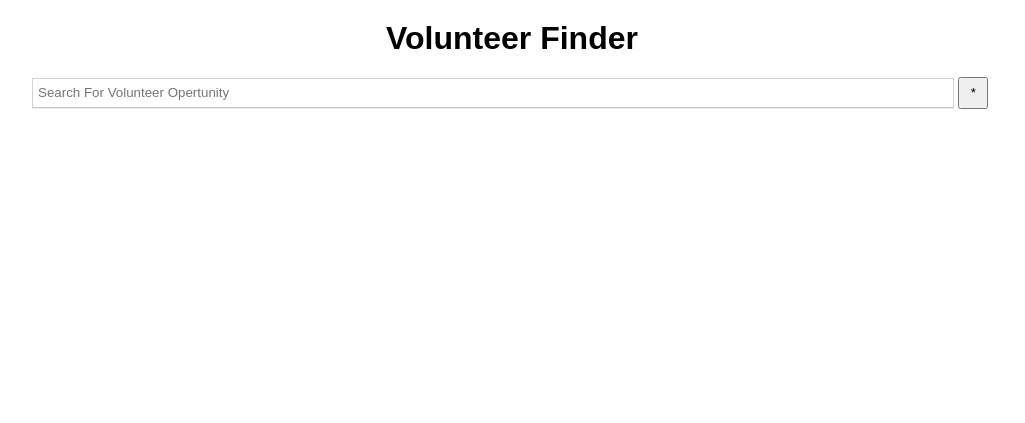
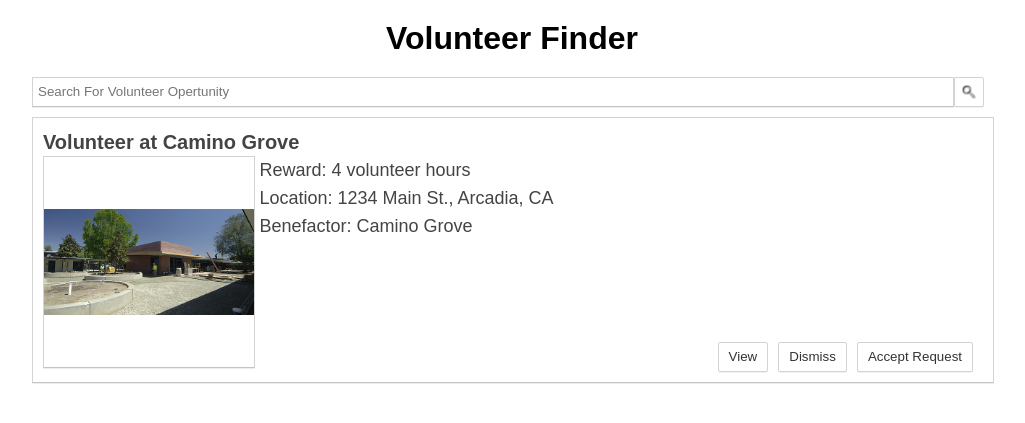
Before and after one commit to arcadia-high-coding-group/ahsweb, a PHP site: page / in a window 1280 px wide. Shown: the top 423 px of the page, without its empty margins (128-1153 px from the left). Run offline with PHP 8.4, Linux system fonts and the light colour scheme.

Commit message:
modified: form_elements.css, index.php, and main.css. added: images/, uploads/

```diff
--- a/form_elements.css
+++ b/form_elements.css
@@ -1,3 +1,5 @@
+/* IDS */
+
 #big-search
 {
 	width: 915px;
@@ -25,6 +27,46 @@
 	padding: 0;
 	margin: 0;
 	line-height: 18px;
+	margin-left: -4px;
 	padding-top: 5px;
 	padding-bottom: 5px;
+	border: 1px solid transparent;
+	text-decoration: none;
+	white-space: nowrap;
+	cursor: pointer;
+	border-radius: 2px;
+	border-color: #d3d3d3;
+	color: #333;
+	box-shadow: 0 1px 0 rgba(0,0,0,0.05);
+	background-repeat: no-repeat;
+	background-position: center;
+	background-color: #fff;
+	background-image: url("images/search-btn.png");
 }
+
+/* CLASSES */
+
+.btn
+{
+	display: inline-block;
+	outline: 0;
+	padding: 0;
+	margin: 0;
+	line-height: 18px;
+	padding-top: 5px;
+	padding-bottom: 5px;
+	border: 1px solid transparent;
+	text-decoration: none;
+	white-space: nowrap;
+	cursor: pointer;
+	border-radius: 2px;
+	border-color: #d3d3d3;
+	color: #333;
+	box-shadow: 0 1px 0 rgba(0,0,0,0.05);
+	background-repeat: no-repeat;
+	background-position: center;
+	background-color: #fff;
+	padding-left: 10px;
+	padding-right: 10px;
+	margin-right: 10px;
+}
--- a/index.php
+++ b/index.php
@@ -3,9 +3,24 @@
 <div id="wrapper">
 
 	<input id="big-search" type='text' placeholder='Search For Volunteer Opertunity' />
-	<button id="big-search-btn">*</button>
+	<button id="big-search-btn">&nbsp;</button>
+
+	<div class="job-div col6">
+		<div class="job-title-div">Volunteer at Camino Grove</div>
+		<div class='clear'></div>
+		<div class="job-image-thumbnail" style='background-image: url("uploads/CaminoGroveElementary.jpg")'></div>
+		<div class="job-text-div">
+			Reward: 4 volunteer hours<br />
+			Location: 1234 Main St., Arcadia, CA<br />
+			Benefactor: Camino Grove
+			<div class="job-buttons-div">
+				<button class="btn">View</button><button class="btn">Dismiss</button><button class="btn">Accept Request</button>
+			</div>
+		</div>
 
 
+		<div class='clear'></div>
+	</div>
 
 </div>
 
--- a/main.css
+++ b/main.css
@@ -34,8 +34,62 @@ html,body,div,span,h1,h2,h3,h4,h5,h6,p,blockquote,a,em,img,strike,strong,sub,sup
 
 .job-div
 {
+	position: relative;
+	margin-top: 10px;
 	padding: 10px;
 	display: inline-block;
+	border: 1px solid #000000;
+	color: #222222;
+	background-color: #fff;
+	border-bottom: 1px solid #c4c4c4;
+	border-left: 1px solid #d3d3d3;
+	border-right: 1px solid #d3d3d3;
+	border-top: 1px solid #d3d3d3;
+	box-shadow: 0 1px 0 rgba(0,0,0,0.07);
+	color: #444;
+	float: float;
+}
+
+.job-text-div, .job-title-div, .job-buttons-div
+{
+	display: inline-block;
+	vertical-align: top;
+	line-height: 28px;
+	font-size: 18px;
+	float: float;
+}
+
+.job-title-div
+{
+	width: 100%;
+	font-weight: bold;
+	font-size: 20px;
+}
+
+.job-buttons-div
+{
+	vertical-align: bottom;
+	position: absolute;
+	bottom: 10px;
+	right: 10px;
+}
+
+.job-image-thumbnail
+{
+	display: inline-block;
+	width: 200px;
+	height: 200px;
+	background-color: transparent;
+	background-repeat: no-repeat;
+	background-position: center;
+	background-size: contain;
+	border-bottom: 1px solid #c4c4c4;
+	border-left: 1px solid #d3d3d3;
+	border-right: 1px solid #d3d3d3;
+	border-top: 1px solid #d3d3d3;
+	box-shadow: 0 1px 0 rgba(0,0,0,0.07);
+	padding: 5px;
+	/*CaminoGroveElementary.jpg*/
 }
 
 .center
```
Also changed, not shown: images/search-btn.png (added), uploads/CaminoGroveElementary.jpg (added).
